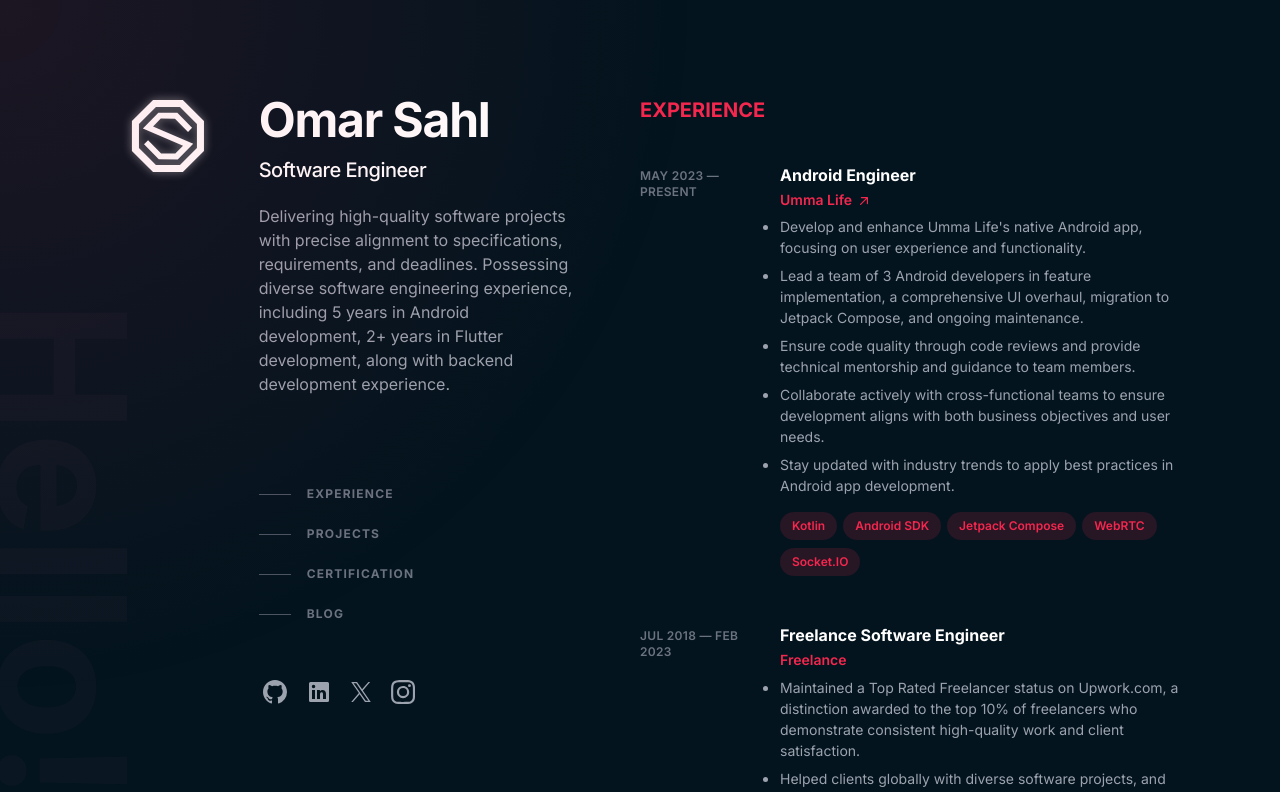
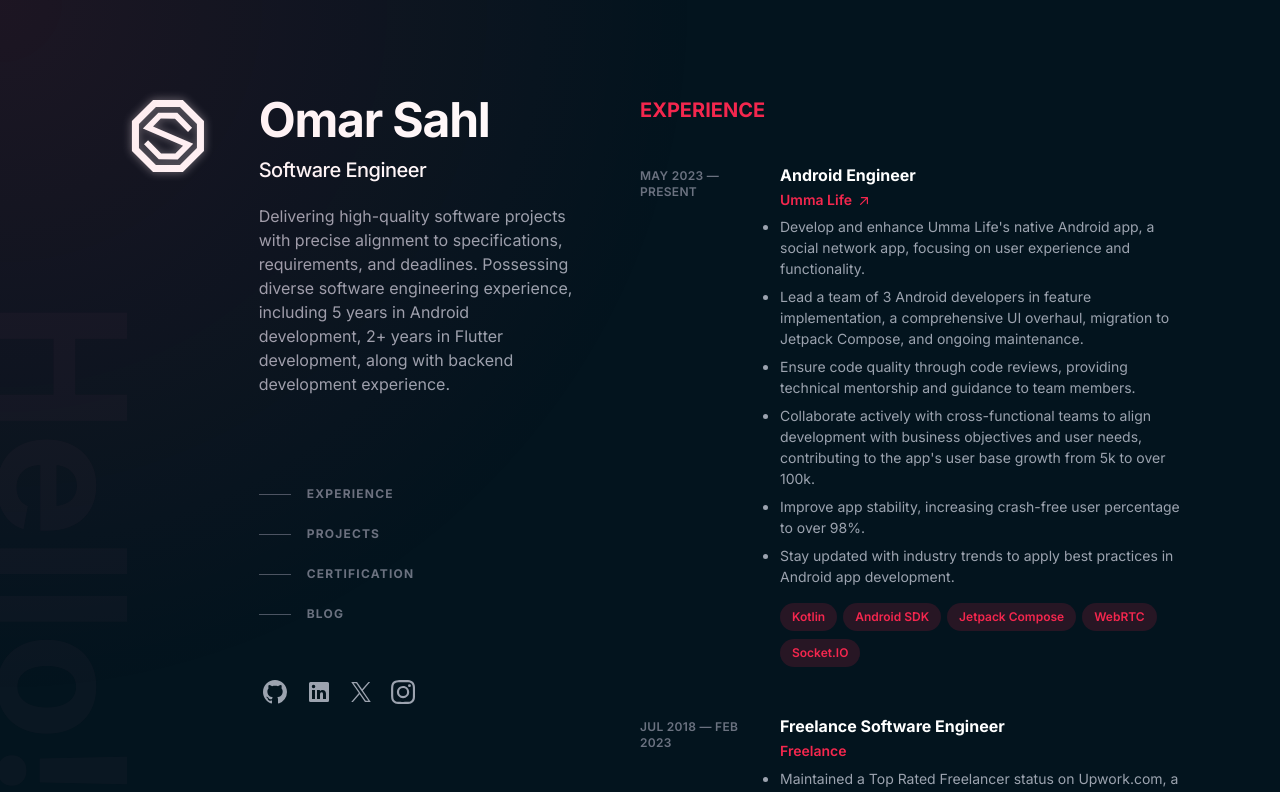
Before and after one commit to omarsahl/omarsahl.github.io, a Next.js app: page / in a window 1280 px wide. Shown: the top 792 px of the page. Built offline with nearby package versions, Linux system fonts and the light colour scheme.

Commit message:
Updates work experience at Umma Life.

```diff
--- a/src/app/data/osdata.js
+++ b/src/app/data/osdata.js
@@ -9,10 +9,11 @@ export const workExperience = [
     duration: 'May 2023 — Present',
     url: 'https://app.ummalife.com/',
     description: [
-      "Develop and enhance Umma Life's native Android app, focusing on user experience and functionality.",
+      "Develop and enhance Umma Life's native Android app, a social network app, focusing on user experience and functionality.",
       'Lead a team of 3 Android developers in feature implementation, a comprehensive UI overhaul, migration to Jetpack Compose, and ongoing maintenance.',
-      'Ensure code quality through code reviews and provide technical mentorship and guidance to team members.',
-      'Collaborate actively with cross-functional teams to ensure development aligns with both business objectives and user needs.',
+      'Ensure code quality through code reviews, providing technical mentorship and guidance to team members.',
+      "Collaborate actively with cross-functional teams to align development with business objectives and user needs, contributing to the app's user base growth from 5k to over 100k.",
+      'Improve app stability, increasing crash-free user percentage to over 98%.',
       'Stay updated with industry trends to apply best practices in Android app development.',
     ],
     skills: ['Kotlin', 'Android SDK', 'Jetpack Compose', 'WebRTC', 'Socket.IO'],
```
